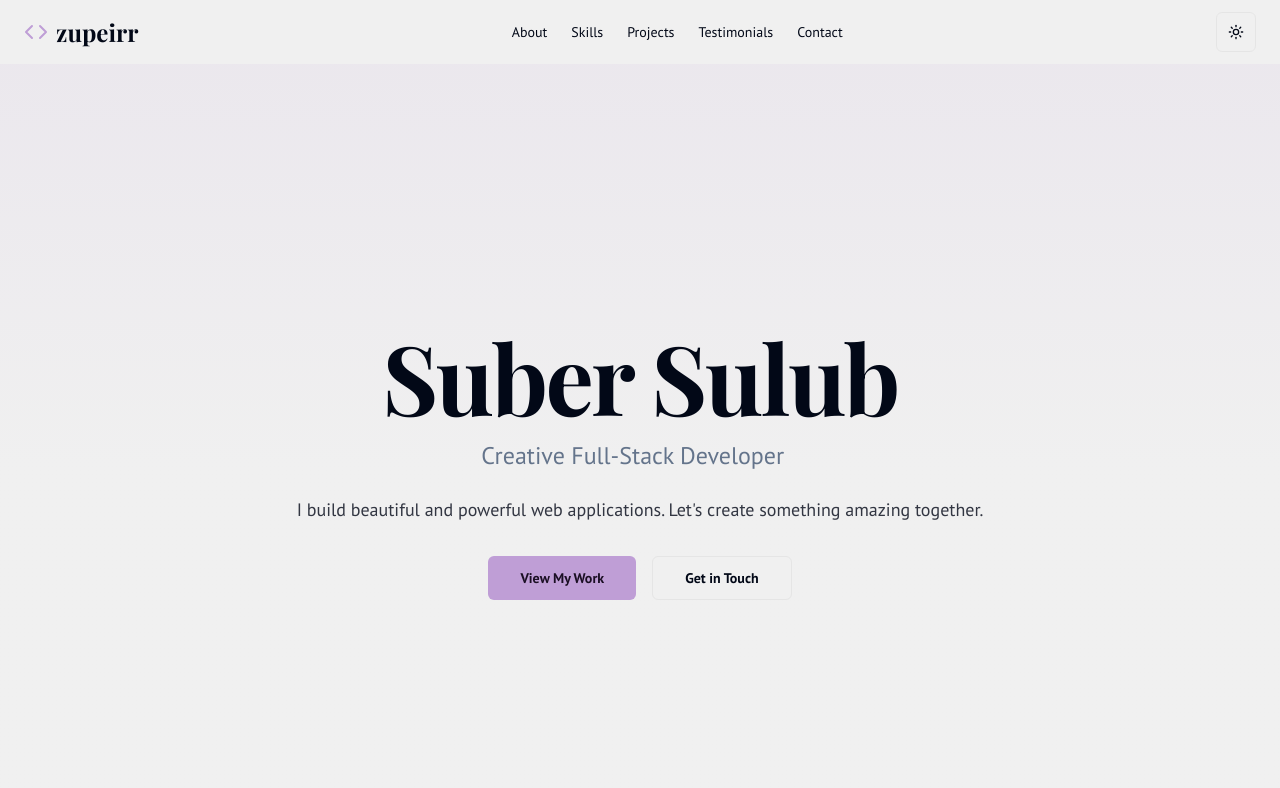
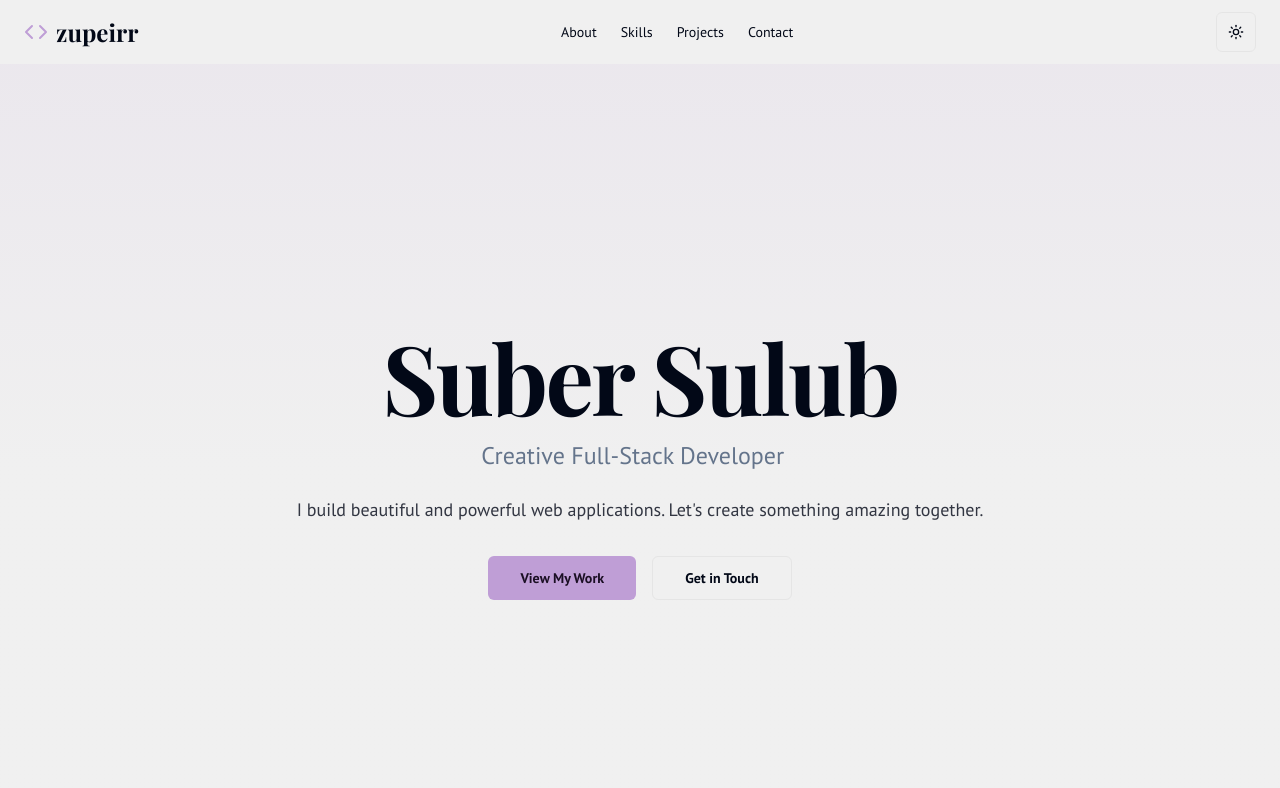
Before and after one commit to zupeirr/myperweb, a Next.js app: page / in a window 1280 px wide. Shown: the top 788 px of the page. Built offline with nearby package versions, Linux system fonts and the light colour scheme.

Commit message:
remove the testimonials part

```diff
--- a/src/app/page.tsx
+++ b/src/app/page.tsx
@@ -3,7 +3,6 @@ import { HeroSection } from '@/components/hero-section';
 import { AboutSection } from '@/components/about-section';
 import { SkillsSection } from '@/components/skills-section';
 import { ProjectsSection } from '@/components/projects-section';
-import { TestimonialsSection } from '@/components/testimonials-section';
 import { ContactSection } from '@/components/contact-section';
 import { Footer } from '@/components/footer';
 
@@ -16,7 +15,6 @@ export default function Home() {
         <AboutSection />
         <SkillsSection />
         <ProjectsSection />
-        <TestimonialsSection />
         <ContactSection />
       </main>
       <Footer />
--- a/src/components/header.tsx
+++ b/src/components/header.tsx
@@ -12,7 +12,6 @@ const navLinks = [
   { href: '#about', label: 'About' },
   { href: '#skills', label: 'Skills' },
   { href: '#projects', label: 'Projects' },
-  { href: '#testimonials', label: 'Testimonials' },
   { href: '#contact', label: 'Contact' },
 ];
 
```
